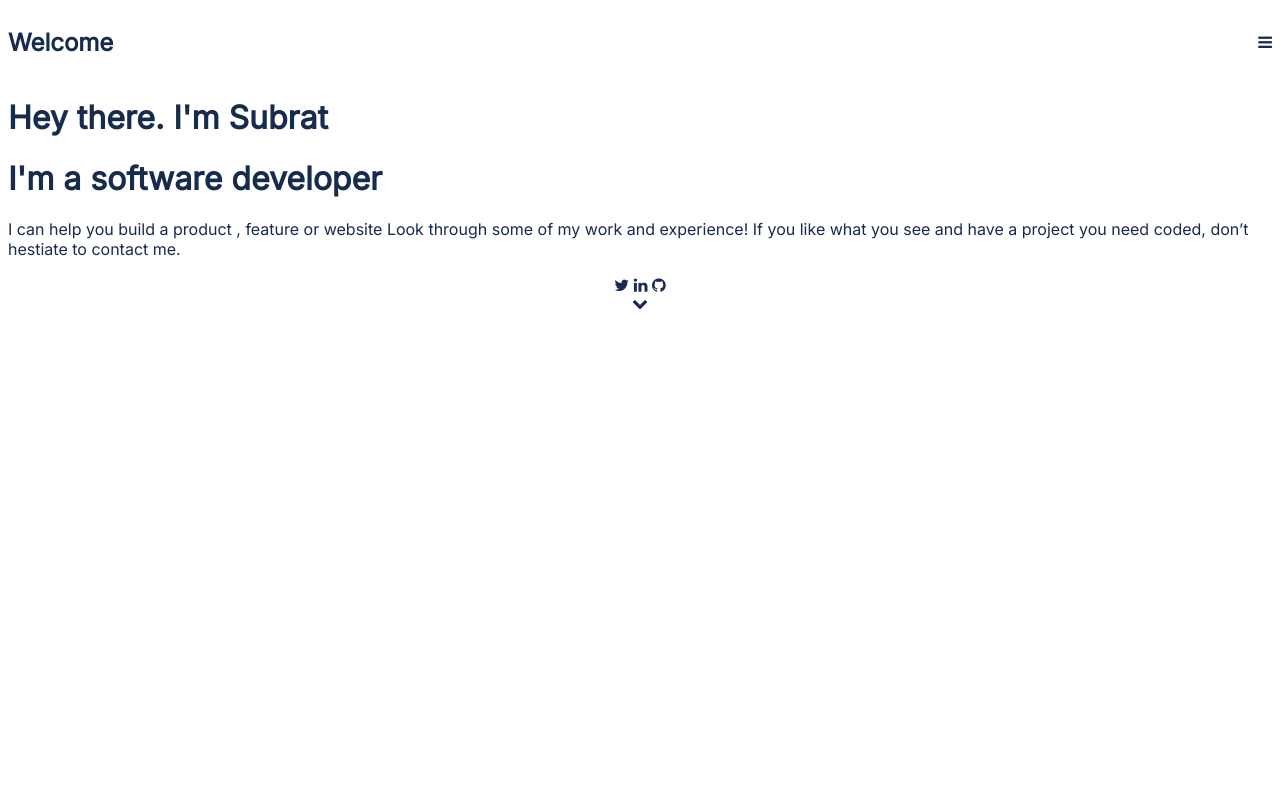
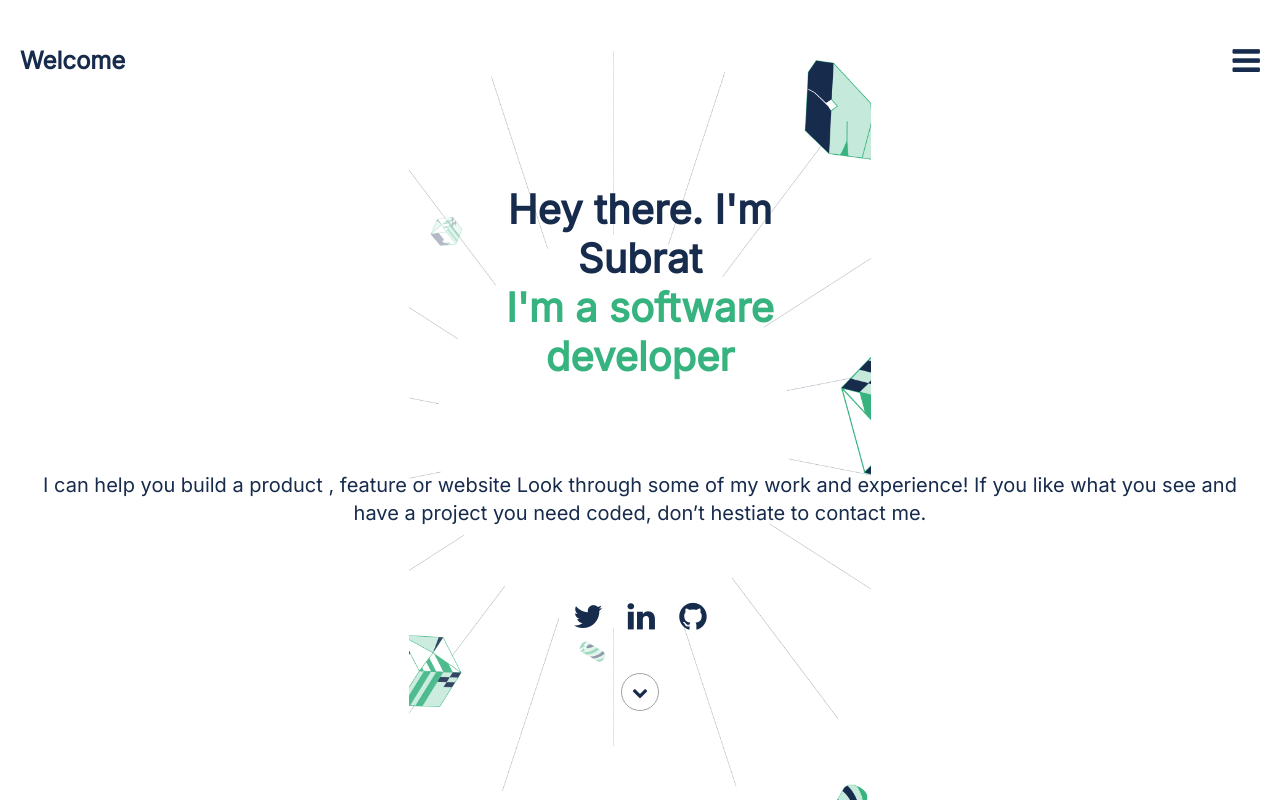
Before and after one commit to subrataindia/Portfolio-setup-and-mobile-version-skeleton, a website: page index.html in a window 1280 px wide. Drawn offline with Linux system fonts and the light colour scheme.

Commit message:
Update : CSS Styling

```diff
--- a/index.html
+++ b/index.html
@@ -14,20 +14,20 @@
 <body>
     <header>
         <h2>Welcome</h2>
-        <i class="fa fa-bars"></i>
+        <i class="fa fa-bars fa-2x"></i>
     </header>
     <main>
-        <h1>Hey there. I'm Subrat</h1><h1>I'm a software developer</h1>
+        <h1>Hey there. I'm <br>Subrat <br><span class="profession">I'm a software<br>developer</h1>
         <p> I can help you build a product , feature or website Look through some of my work and experience! If you like what you see and have a project you need coded,
             don’t hestiate to contact me.</p>
     </main>
     <footer>
         <div class="socialIcons">
-            <i class="fa fa-twitter"></i>
-            <i class="fa fa-linkedin"></i>
-            <i class="fa fa-github"></i>
+            <i class="fa fa-twitter fa-2x"></i>
+            <i class="fa fa-linkedin fa-2x"></i>
+            <i class="fa fa-github fa-2x"></i>
         </div>
-        <i class="fa fa-chevron-down"></i>
+        <i class="fa fa-chevron-down "></i>
     </footer>
 </body>
 </html>
--- a/style.css
+++ b/style.css
@@ -1,18 +1,63 @@
+*{
+  --main-color: #172B4D;
+  --secondary-color:#36B37E;
+  margin:0px;
+  padding:0px;
+}
 body {
   font-family: 'Inter', sans-serif;
-  color: #172B4D;
-}
-body{
+  color: var(--main-color);
   display: flex;
   flex-direction: column;
+  justify-content: space-between;
+  height: 100vh;
+  background-image: url("mobile.png");
+  background-size:  auto 100%;
+  background-repeat: no-repeat;
+  background-position: center 50px;
 }
 header {
   display: flex;
   justify-content: space-between;
   align-items: center;
+  flex: 1 1 auto;
+  padding: 0px 20px;
+}
+main {
+  display: flex;
+  flex-direction: column;
+  padding: 64px 24px;
+  justify-content: space-between;
+  text-align: center;
+  flex: 1 1 auto;
+  overflow-y: scroll;
+}
+.profession {
+  color: var(--secondary-color);
+}
+main > p{
+  font-size: 20px;
+  line-height: 28px;
+}
+main > h1 {
+  font-size: 40px;
 }
 footer {
   display: flex;
   flex-direction: column;
   align-items: center;
+  flex: 1 1 auto;
 }
+
+.fa-chevron-down{
+  border: 1px solid rgb(161, 163, 161);
+  border-radius: 50%;
+  padding: 10px;
+}
+.socialIcons > i {
+  padding: 10px;
+  margin-bottom: 30px;
+}
+.socialIcons > i:hover {
+  color: var(--secondary-color);
+}
```
Also changed, not shown: mobile.png (added).
